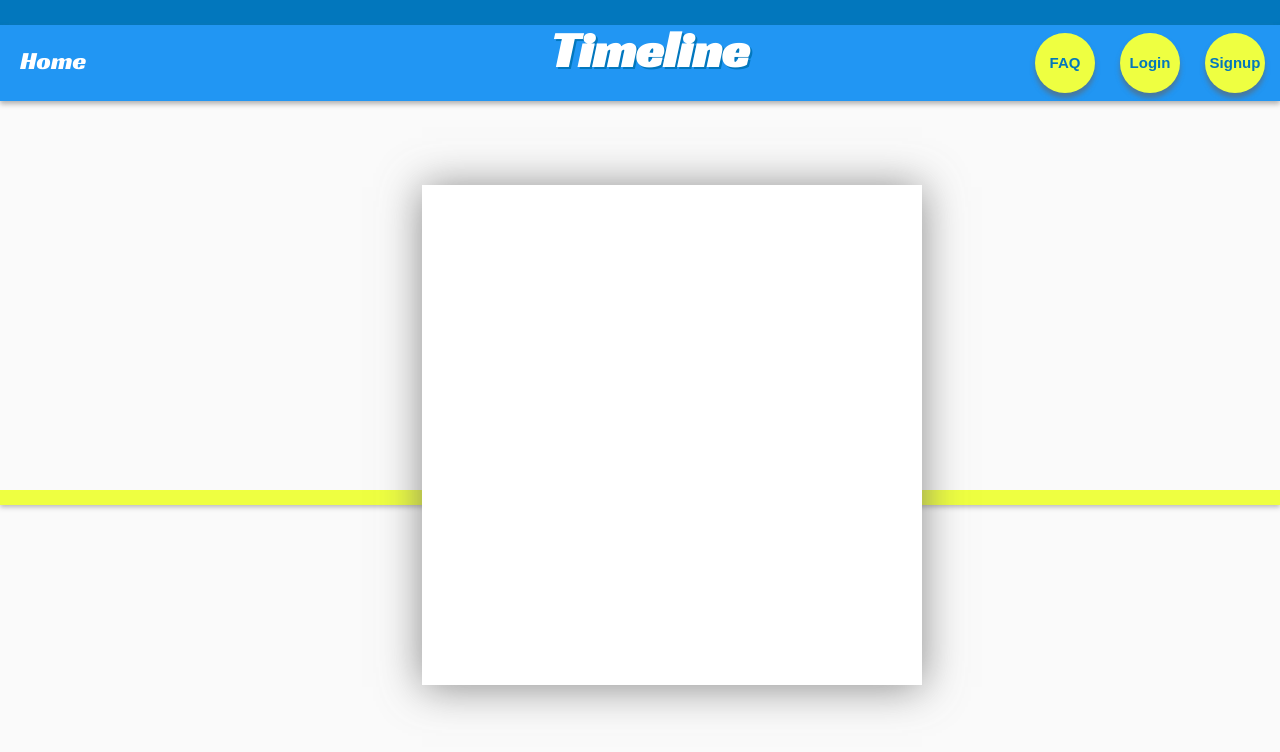
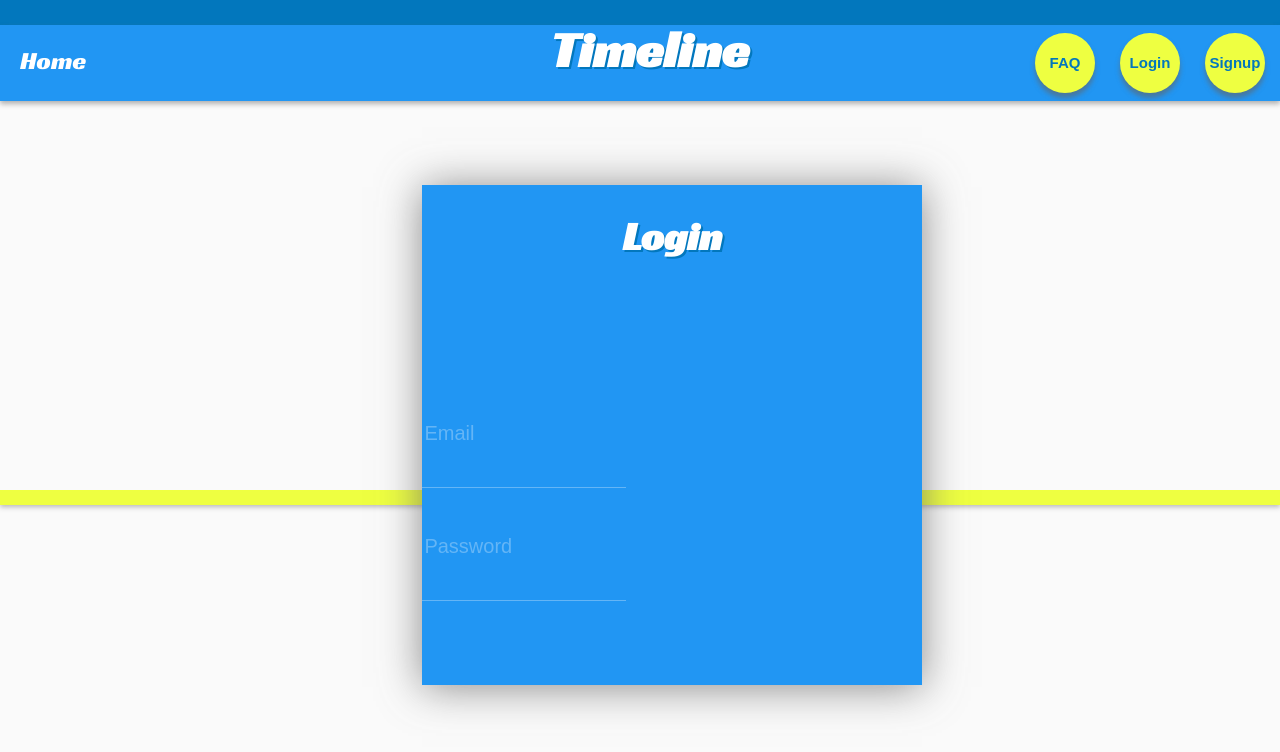
Before and after one commit to cortharlow/timeline, a website: page public/index.html in a window 1280 px wide. Drawn offline with nearby package versions, Linux system fonts and the light colour scheme; some packages are replaced by stand-ins of ours; a web font is replaced by a local one.

Commit message:
Began forms, working on styling

```diff
--- a/public/css/style.css
+++ b/public/css/style.css
@@ -38,6 +38,7 @@ Basic Theme (Light):
   Popups - #FFFFFF
 
   Primary (Blues)
+    Light -
     Main - #2196f3
     Dark - #0277bd
 
@@ -158,11 +159,12 @@ html, body {
 }
 
 /* Forms */
+
 .form-container {
   display: none;
   height: 500px;
   width: 500px;
-  background-color: #FFFFFF;
+  background-color: #2196f3;
   float: left;
   margin-left: 33%;
   margin-top: -25%;
@@ -172,3 +174,43 @@ html, body {
   -moz-box-shadow:    0px 2px 40px rgba(100, 100, 100, 0.75);
   box-shadow:         0px 2px 40px rgba(100, 100, 100, 0.75);
 }
+.form-container h1 {
+  font-family: 'Racing Sans One', cursive;
+  font-size: 40px;
+  color: #FFFFFF;
+  margin-left: 40%;
+  text-shadow: 2px 2px #0277bd;
+  position: absolute;
+  z-index: 101;
+}
+.form-container form {
+  margin-top: 40%;
+}
+.form-container input {
+  width: 200px;
+  height: 100px;
+  border: 0px solid white;
+  border-bottom: 1px solid #64B5F6;
+  background-color: #2196f3;
+  margin-bottom: 10px;
+}
+.form-container ::-webkit-input-placeholder {
+  font-size: 20px;
+  line-height: normal;
+  color: #64B5F6;
+}
+.form-container :-moz-placeholder { /* older Firefox*/
+  font-size: 20px;
+  line-height: 20px;
+  color: #64B5F6;
+}
+.form-container ::-moz-placeholder { /* Firefox 19+ */
+  font-size: 20px;
+  line-height: 20px;
+  color: #64B5F6;
+}
+.form-container :-ms-input-placeholder {
+  font-size: 20px;
+  line-height: 20px;
+  color: #64B5F6;
+}
--- a/public/index.html
+++ b/public/index.html
@@ -36,9 +36,15 @@
     <div class="timeline-container">
     </div>
     <div class="form-container">
+      <h1>Login</h1>
       <div class="form-login">
+        <form action="" method="">
+          <input type="text" name="email" placeholder="Email"><br>
+          <input type="text" name="password" placeholder="Password"><br>
+        </form>
       </div>
       <div class="form-signup">
+        <!-- Add form here, still need submit buttons -->
       </div>
     </div>
   </body>
--- a/public/js/app.js
+++ b/public/js/app.js
@@ -8,7 +8,9 @@ window.onload = function() {
   let container = document.getElementsByClassName('form-container');
   let login = document.getElementsByClassName('form-login');
 
-  container[0].style.display = "inline";
+  container[0].style.display = "inline"; //This is displaying the div immediately upon loading; need to set div to display: none and then change it when the Login and Sign divs are clicked; render the appropriate forms and inject either "Login" or "Signup" into the <h1> tag present in form-container
+
+  //Talke a look at my CSS Style Guide in case you need to create any divs
 }
 
 function error(error) {
```
